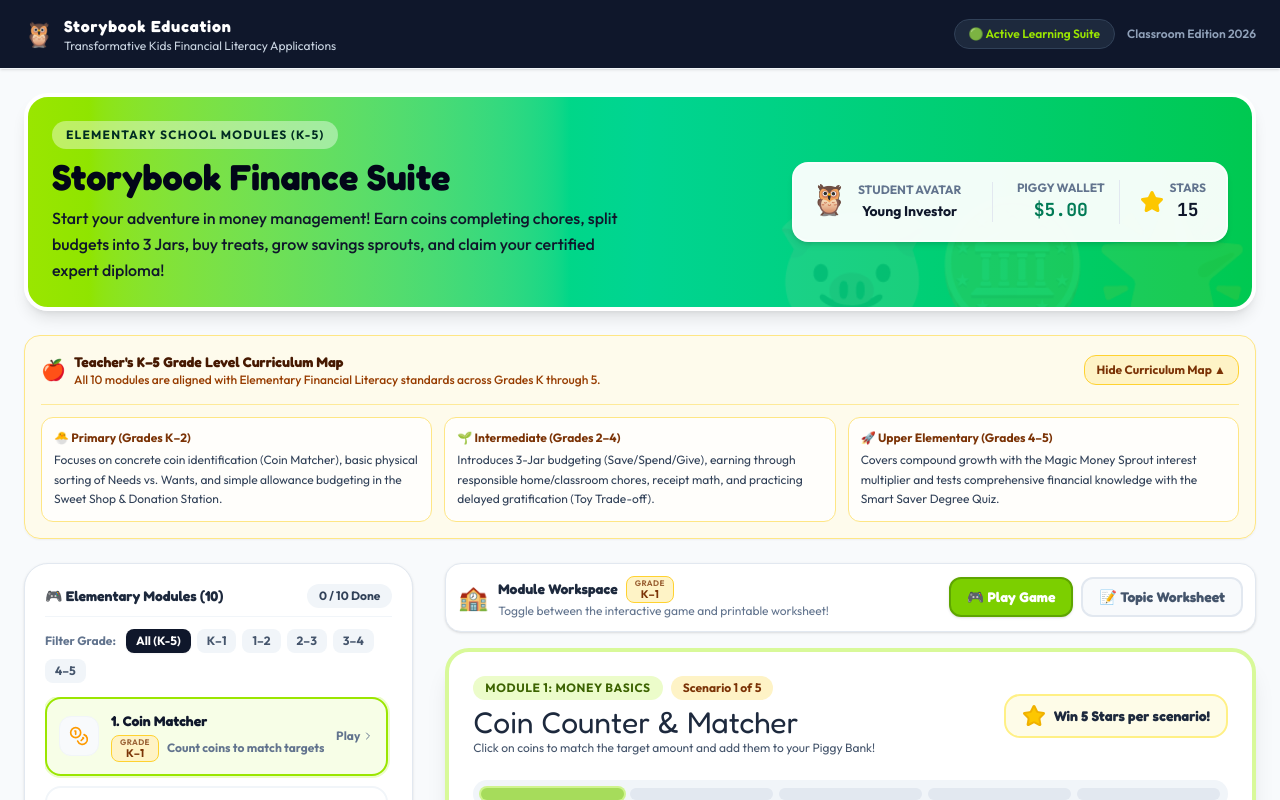
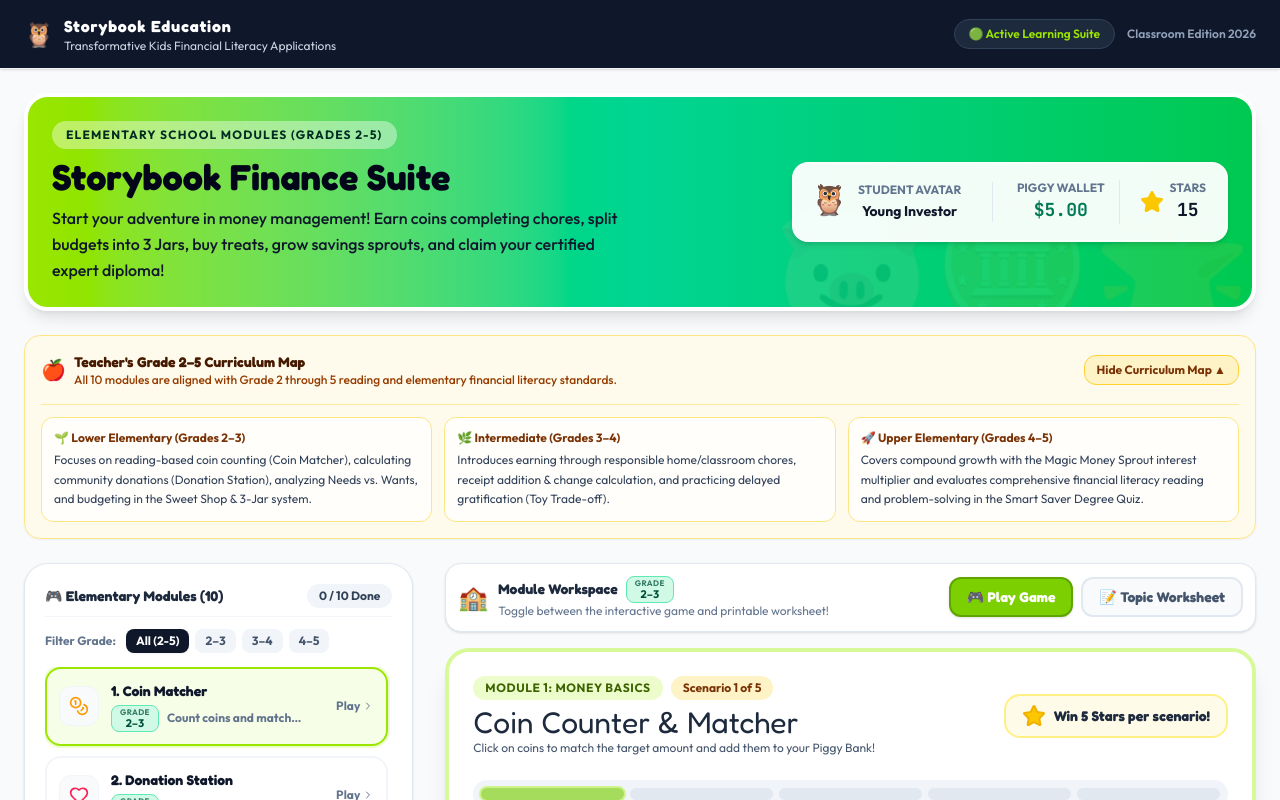
Before and after one commit to ealimon/storybook-finance-elementary, a React (Vite) app: page / in a window 1280 px wide. Both pictures are taken after a click on the button "View Grade Map & Alignment ▼". Shown: the top 800 px of the page. Built offline with nearby package versions, Linux system fonts and the light colour scheme.

Commit message:
refactor: update module ordering and grade levels
Reorganized the curriculum flow and adjusted module sequence numbers. Updated grade level constraints to ensure consistency across components and worksheet metadata.

```diff
--- a/src/App.tsx
+++ b/src/App.tsx
@@ -31,16 +31,16 @@ import ModuleWorksheet from './components/ModuleWorksheet';
 import { UserProfile, ModuleDefinition } from './types';
 
 const MODULES_LIST: ModuleDefinition[] = [
-  { id: 'coin_matching', title: '1. Coin Matcher', description: 'Count coins to match targets', iconName: 'Coins', category: 'Basics', difficulty: 'Elementary', gradeLevel: 'Grade K–1', starsReward: 5 },
-  { id: 'giving_station', title: '2. Donation Station', description: 'Give spare coins to local charities', iconName: 'Heart', category: 'Give', difficulty: 'Elementary', gradeLevel: 'Grade K–1', starsReward: 5 },
-  { id: 'needs_wants', title: '3. Needs vs. Wants', description: 'Sort survival needs vs. desires', iconName: 'Heart', category: 'Basics', difficulty: 'Elementary', gradeLevel: 'Grade 1–2', starsReward: 10 },
-  { id: 'sweet_shop', title: '4. Sweet Shop Spend', description: 'Buy sweet treats under budget', iconName: 'ShoppingBag', category: 'Spend', difficulty: 'Elementary', gradeLevel: 'Grade 1–2', starsReward: 8 },
-  { id: 'three_jars', title: '5. The 3-Jar Budget', description: 'Split weekly cash allowance', iconName: 'PiggyBank', category: 'Save', difficulty: 'Elementary', gradeLevel: 'Grade 2–3', starsReward: 10 },
-  { id: 'chore_board', title: '6. Chore Board Builder', description: 'Earn dollars through responsibility', iconName: 'CheckSquare', category: 'Earn', difficulty: 'Elementary', gradeLevel: 'Grade 2–3', starsReward: 12 },
-  { id: 'toy_tradeoff', title: '7. Great Toy Trade-off', description: 'Wait patiently for cooler rewards', iconName: 'Gift', category: 'Save', difficulty: 'Elementary', gradeLevel: 'Grade 3–4', starsReward: 10 },
-  { id: 'receipt_math', title: '8. Receipt Adder Match', description: 'Add shopping bills correctly', iconName: 'FileText', category: 'Basics', difficulty: 'Elementary', gradeLevel: 'Grade 3–4', starsReward: 8 },
-  { id: 'interest_magic', title: '9. Magic Money Sprout', description: 'Watch interest multiply savings', iconName: 'TrendingUp', category: 'Save', difficulty: 'Elementary', gradeLevel: 'Grade 4–5', starsReward: 10 },
-  { id: 'smart_quiz', title: '10. Smart Saver Quiz', description: 'Pass trivia & unlock your degree!', iconName: 'Award', category: 'Quiz', difficulty: 'Elementary', gradeLevel: 'Grade 3–5', starsReward: 25 }
+  { id: 'coin_matching', title: '1. Coin Matcher', description: 'Count coins and match target amounts', iconName: 'Coins', category: 'Basics', difficulty: 'Elementary', gradeLevel: 'Grade 2–3', starsReward: 5 },
+  { id: 'giving_station', title: '2. Donation Station', description: 'Calculate spare coin donations to local charities', iconName: 'Heart', category: 'Give', difficulty: 'Elementary', gradeLevel: 'Grade 2–3', starsReward: 5 },
+  { id: 'needs_wants', title: '3. Needs vs. Wants', description: 'Categorize essential survival needs vs. desires', iconName: 'Heart', category: 'Basics', difficulty: 'Elementary', gradeLevel: 'Grade 2–3', starsReward: 10 },
+  { id: 'sweet_shop', title: '4. Sweet Shop Spend', description: 'Calculate totals and buy treats under budget', iconName: 'ShoppingBag', category: 'Spend', difficulty: 'Elementary', gradeLevel: 'Grade 2–3', starsReward: 8 },
+  { id: 'three_jars', title: '5. The 3-Jar Budget', description: 'Split weekly cash allowance into Save, Spend, Give', iconName: 'PiggyBank', category: 'Save', difficulty: 'Elementary', gradeLevel: 'Grade 2–3', starsReward: 10 },
+  { id: 'chore_board', title: '6. Chore Board Builder', description: 'Earn dollars through home & classroom responsibilities', iconName: 'CheckSquare', category: 'Earn', difficulty: 'Elementary', gradeLevel: 'Grade 2–3', starsReward: 12 },
+  { id: 'toy_tradeoff', title: '7. Great Toy Trade-off', description: 'Practice delayed gratification for higher rewards', iconName: 'Gift', category: 'Save', difficulty: 'Elementary', gradeLevel: 'Grade 3–4', starsReward: 10 },
+  { id: 'receipt_math', title: '8. Receipt Adder Match', description: 'Add shopping bills and compute correct change', iconName: 'FileText', category: 'Basics', difficulty: 'Elementary', gradeLevel: 'Grade 3–4', starsReward: 8 },
+  { id: 'smart_quiz', title: '9. Smart Saver Quiz', description: 'Solve financial literacy scenarios & earn your degree!', iconName: 'Award', category: 'Quiz', difficulty: 'Elementary', gradeLevel: 'Grade 3–5', starsReward: 25 },
+  { id: 'interest_magic', title: '10. Magic Money Sprout', description: 'Calculate compound interest to multiply savings', iconName: 'TrendingUp', category: 'Save', difficulty: 'Elementary', gradeLevel: 'Grade 4–5', starsReward: 10 }
 ];
 
 export default function App() {
@@ -63,16 +63,14 @@ export default function App() {
 
   const [activeModuleId, setActiveModuleId] = useState<string>('coin_matching');
   const [viewingWorksheet, setViewingWorksheet] = useState<boolean>(false);
-  const [gradeFilter, setGradeFilter] = useState<'ALL' | 'K-1' | '1-2' | '2-3' | '3-4' | '4-5'>('ALL');
+  const [gradeFilter, setGradeFilter] = useState<'ALL' | '2-3' | '3-4' | '4-5'>('ALL');
   const [showTeacherGuide, setShowTeacherGuide] = useState<boolean>(false);
 
   const getGradeColorBadge = (gradeLevel: string) => {
-    if (gradeLevel.includes('K–1')) return 'bg-amber-100 text-amber-900 border-amber-300';
-    if (gradeLevel.includes('1–2')) return 'bg-sky-100 text-sky-900 border-sky-300';
     if (gradeLevel.includes('2–3')) return 'bg-emerald-100 text-emerald-900 border-emerald-300';
     if (gradeLevel.includes('3–4')) return 'bg-purple-100 text-purple-900 border-purple-300';
     if (gradeLevel.includes('4–5')) return 'bg-indigo-100 text-indigo-900 border-indigo-300';
-    return 'bg-rose-100 text-rose-900 border-rose-300';
+    return 'bg-teal-100 text-teal-900 border-teal-300';
   };
 
   const renderGradeBadge = (gradeLevelStr: string, extraClasses: string = '') => {
@@ -166,7 +164,7 @@ export default function App() {
           <div className="flex flex-col md:flex-row justify-between items-center gap-5 relative z-10">
             <div>
               <span className="text-xs font-bold uppercase tracking-widest px-3.5 py-1.5 rounded-full bg-white/40 text-emerald-950 inline-block">
-                Elementary School Modules (K-5)
+                Elementary School Modules (Grades 2-5)
               </span>
               <h1 className="text-3xl sm:text-4xl font-display font-extrabold mt-2 text-slate-950">
                 Storybook Finance Suite
@@ -222,8 +220,8 @@ export default function App() {
             <div className="flex items-center gap-2">
               <span className="text-xl">🍎</span>
               <div>
-                <h3 className="text-sm font-display font-bold text-amber-950">Teacher's K–5 Grade Level Curriculum Map</h3>
-                <p className="text-xs text-amber-800 font-medium">All 10 modules are aligned with Elementary Financial Literacy standards across Grades K through 5.</p>
+                <h3 className="text-sm font-display font-bold text-amber-950">Teacher's Grade 2–5 Curriculum Map</h3>
+                <p className="text-xs text-amber-800 font-medium">All 10 modules are aligned with Grade 2 through 5 reading and elementary financial literacy standards.</p>
               </div>
             </div>
             <button
@@ -238,21 +236,21 @@ export default function App() {
           {showTeacherGuide && (
             <div className="mt-4 pt-3 border-t border-amber-200/80 grid grid-cols-1 sm:grid-cols-3 gap-3 text-xs text-amber-950">
               <div className="bg-white/80 p-3 rounded-xl border border-amber-200">
-                <span className="font-bold text-amber-900 block mb-1">🐣 Primary (Grades K–2)</span>
+                <span className="font-bold text-amber-900 block mb-1">🌱 Lower Elementary (Grades 2–3)</span>
                 <p className="text-slate-700 leading-relaxed">
-                  Focuses on concrete coin identification (Coin Matcher), basic physical sorting of Needs vs. Wants, and simple allowance budgeting in the Sweet Shop & Donation Station.
+                  Focuses on reading-based coin counting (Coin Matcher), calculating community donations (Donation Station), analyzing Needs vs. Wants, and budgeting in the Sweet Shop & 3-Jar system.
                 </p>
               </div>
               <div className="bg-white/80 p-3 rounded-xl border border-amber-200">
-                <span className="font-bold text-amber-900 block mb-1">🌱 Intermediate (Grades 2–4)</span>
+                <span className="font-bold text-amber-900 block mb-1">🌿 Intermediate (Grades 3–4)</span>
                 <p className="text-slate-700 leading-relaxed">
-                  Introduces 3-Jar budgeting (Save/Spend/Give), earning through responsible home/classroom chores, receipt math, and practicing delayed gratification (Toy Trade-off).
+                  Introduces earning through responsible home/classroom chores, receipt addition & change calculation, and practicing delayed gratification (Toy Trade-off).
                 </p>
               </div>
               <div className="bg-white/80 p-3 rounded-xl border border-amber-200">
                 <span className="font-bold text-amber-900 block mb-1">🚀 Upper Elementary (Grades 4–5)</span>
                 <p className="text-slate-700 leading-relaxed">
-                  Covers compound growth with the Magic Money Sprout interest multiplier and tests comprehensive financial knowledge with the Smart Saver Degree Quiz.
+                  Covers compound growth with the Magic Money Sprout interest multiplier and evaluates comprehensive financial literacy reading and problem-solving in the Smart Saver Degree Quiz.
                 </p>
               </div>
             </div>
@@ -276,9 +274,7 @@ export default function App() {
               <div className="flex items-center gap-1.5 mb-3.5 flex-wrap">
                 <span className="text-xs font-bold text-slate-500 mr-1">Filter Grade:</span>
                 {[
-                  { id: 'ALL', label: 'All (K-5)' },
-                  { id: 'K-1', label: 'K–1' },
-                  { id: '1-2', label: '1–2' },
+                  { id: 'ALL', label: 'All (2-5)' },
                   { id: '2-3', label: '2–3' },
                   { id: '3-4', label: '3–4' },
                   { id: '4-5', label: '4–5' }
@@ -301,8 +297,6 @@ export default function App() {
               <div className="space-y-2.5 max-h-[500px] overflow-y-auto pr-1">
                 {MODULES_LIST.filter(mod => {
                   if (gradeFilter === 'ALL') return true;
-                  if (gradeFilter === 'K-1') return mod.gradeLevel.includes('K–1');
-                  if (gradeFilter === '1-2') return mod.gradeLevel.includes('1–2');
                   if (gradeFilter === '2-3') return mod.gradeLevel.includes('2–3');
                   if (gradeFilter === '3-4') return mod.gradeLevel.includes('3–4');
                   if (gradeFilter === '4-5') return mod.gradeLevel.includes('4–5') || mod.gradeLevel.includes('3–5');
@@ -474,17 +468,17 @@ export default function App() {
                 {activeModuleId === 'receipt_math' && (
                   <ReceiptMatcher
                     onAddStars={handleAddStars}
+                    onNextModule={() => navigateToModule('smart_quiz')}
+                  />
+                )}
+                {activeModuleId === 'smart_quiz' && (
+                  <SmartSaverQuiz
+                    onAddStars={handleAddStars}
                     onNextModule={() => navigateToModule('interest_magic')}
                   />
                 )}
                 {activeModuleId === 'interest_magic' && (
                   <InterestMagic
-                    onAddStars={handleAddStars}
-                    onNextModule={() => navigateToModule('smart_quiz')}
-                  />
-                )}
-                {activeModuleId === 'smart_quiz' && (
-                  <SmartSaverQuiz
                     onAddStars={handleAddStars}
                     onNextModule={() => navigateToModule('coin_matching')}
                   />
--- a/src/components/DonationStation.tsx
+++ b/src/components/DonationStation.tsx
@@ -54,8 +54,8 @@ export default function DonationStation({ onAddStars, onAddMoney, onNextModule }
             <span className="text-xs font-bold uppercase tracking-wider bg-rose-100 text-rose-800 px-3 py-1 rounded-full">
               Module 2: Giving & Sharing
             </span>
-            <span className="text-[10px] font-extrabold bg-amber-100 text-amber-900 border border-amber-300 px-2 py-0.5 rounded-lg">
-              Grade K–1 Friendly
+            <span className="text-[10px] font-extrabold bg-emerald-100 text-emerald-900 border border-emerald-300 px-2 py-0.5 rounded-lg">
+              Grade 2–3 Level
             </span>
           </div>
           <h2 className="text-2xl md:text-3xl font-display text-slate-800 mt-1">Donation Station (Sharing & Helping)</h2>
--- a/src/components/InterestMagic.tsx
+++ b/src/components/InterestMagic.tsx
@@ -55,7 +55,7 @@ export default function InterestMagic({ onAddStars, onNextModule }: InterestMagi
       <div className="flex flex-col md:flex-row justify-between items-center mb-6">
         <div>
           <span className="text-xs font-bold uppercase tracking-wider bg-yellow-100 text-yellow-800 px-3 py-1 rounded-full">
-            Module 6: Saving Magic
+            Module 10: Saving Magic
           </span>
           <h2 className="text-2xl md:text-3xl font-display text-slate-800 mt-1">The Magic Money Sprout (Interest)</h2>
           <p className="text-sm text-slate-600">See how $10 left in the bank grows over time vs. hiding it under a mattress!</p>
@@ -193,7 +193,7 @@ export default function InterestMagic({ onAddStars, onNextModule }: InterestMagi
                         onClick={onNextModule}
                         className="flex items-center gap-1.5 bg-emerald-500 hover:bg-emerald-600 text-white font-display font-bold px-4 py-2 rounded-xl text-xs shadow-md border-b-2 border-emerald-700 active:translate-y-0.5 transition-all animate-bounce cursor-pointer"
                       >
-                        NEXT: Smart Saver Quiz <ArrowRight size={14} />
+                        NEXT: Restart Coin Matcher 🪙 <ArrowRight size={14} />
                       </button>
                     )}
                   </div>
--- a/src/components/ReceiptMatcher.tsx
+++ b/src/components/ReceiptMatcher.tsx
@@ -210,7 +210,7 @@ export default function ReceiptMatcher({ onAddStars, onNextModule }: ReceiptMatc
                         onClick={onNextModule}
                         className="flex items-center gap-1.5 bg-emerald-500 hover:bg-emerald-600 text-white font-display font-bold px-4 py-2 rounded-xl text-xs shadow-md border-b-2 border-emerald-700 active:translate-y-0.5 transition-all animate-bounce cursor-pointer"
                       >
-                        NEXT: Magic Money Sprout <ArrowRight size={14} />
+                        NEXT: Smart Saver Quiz <ArrowRight size={14} />
                       </button>
                     )}
                   </div>
--- a/src/components/SmartSaverQuiz.tsx
+++ b/src/components/SmartSaverQuiz.tsx
@@ -129,7 +129,7 @@ export default function SmartSaverQuiz({ onAddStars, onNextModule }: SmartSaverQ
       <div className="flex flex-col md:flex-row justify-between items-center mb-6">
         <div>
           <span className="text-xs font-bold uppercase tracking-wider bg-yellow-100 text-yellow-800 px-3 py-1 rounded-full">
-            Module 10: Quiz &amp; Certificate
+            Module 9: Quiz &amp; Certificate
           </span>
           <h2 className="text-2xl md:text-3xl font-display text-slate-800 mt-1">Smart Saver Trivia &amp; Degree</h2>
           <p className="text-sm text-slate-600">Test your financial literacy and unlock your printable Junior Financial Expert Certificate!</p>
@@ -335,7 +335,7 @@ export default function SmartSaverQuiz({ onAddStars, onNextModule }: SmartSaverQ
                     onClick={onNextModule}
                     className="flex items-center gap-1.5 bg-emerald-500 hover:bg-emerald-600 text-white font-display font-bold px-4 py-2 rounded-xl text-xs shadow-md border-b-2 border-emerald-700 active:translate-y-0.5 transition-all animate-bounce cursor-pointer"
                   >
-                    <span>NEXT: Restart Coin Matcher 🪙</span> <ArrowRight size={14} />
+                    <span>NEXT: Magic Money Sprout 🌱</span> <ArrowRight size={14} />
                   </button>
                 )}
               </div>
--- a/src/types.ts
+++ b/src/types.ts
@@ -22,7 +22,7 @@ export interface ModuleDefinition {
   iconName: string; // Lucide icon name mapping
   category: 'Earn' | 'Save' | 'Spend' | 'Give' | 'Basics' | 'Quiz';
   difficulty: 'Elementary' | 'Middle' | 'High';
-  gradeLevel: 'Grade K–1' | 'Grade 1–2' | 'Grade 2–3' | 'Grade 3–4' | 'Grade 4–5' | 'Grade 3–5';
+  gradeLevel: 'Grade 2–3' | 'Grade 3–4' | 'Grade 4–5' | 'Grade 3–5';
   starsReward: number;
 }
 
```
Also changed, not shown: src/components/ModuleWorksheet.tsx (+5 -5 lines).
